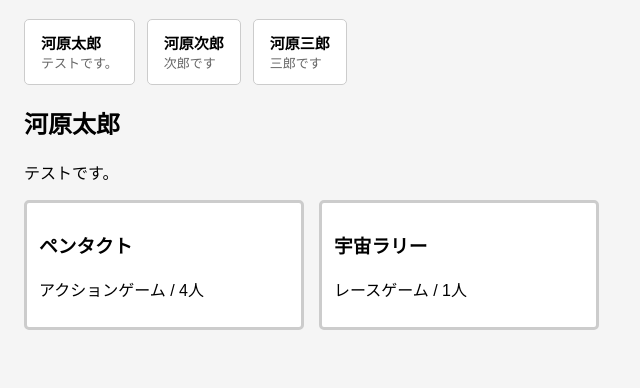
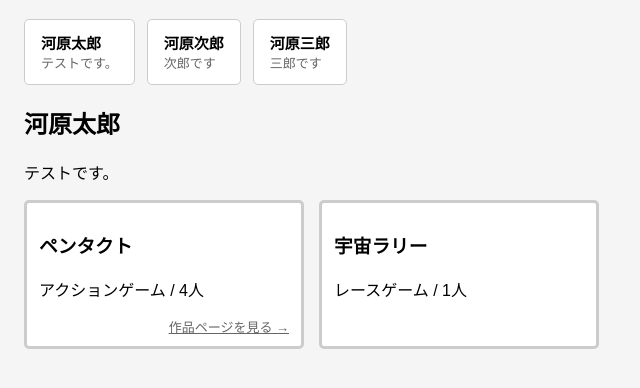
Before and after one commit to IzumidaKiryu/kawahara-28-portfolio, a website built with Vite: page index.html in a window 1280 px wide. Shown: the part 94-482 px from the top of the page, without its empty margins (0-640 px from the left). Built offline with nearby package versions, Linux system fonts and the light colour scheme.

Commit message:
URL がある作品カードに「作品ページを見る」リンクを追加

```diff
--- a/src/data.ts
+++ b/src/data.ts
@@ -10,7 +10,7 @@ export const work1: Work = {
  title: "ペンタクト",
  genre: "アクションゲーム",
  producersNumber: 4,
-  playUrl: "https://example.com/pentact",
+  playUrl: "https://miyosisouta.github.io/ProjectGB-Portfolio.github.io/",
 };
 export const work2: Work = {
   title: "宇宙ラリー",
--- a/src/main.ts
+++ b/src/main.ts
@@ -51,10 +51,18 @@ function showDetail(member: Member){
 
     // ゲーム作品のカード一覧
     const gameWorkHtml = member.gameworks.map((gameWork) =>             // 複数の作品を一つずつ
-        `<div class="work-card">
-            <h3>${gameWork.title}</h3>
-            <p>${gameWork.genre} / ${gameWork.producersNumber}人</p>
-        </div>`
+        gameWork.playUrl
+        // URLがあるなら
+        ? `<a class="work-card" href="${gameWork.playUrl}" target="_blank" rel="noopener noreferrer">
+           <h3>${gameWork.title}</h3>
+           <p>${gameWork.genre} / ${gameWork.producersNumber}人</p>
+           <span class="work-link">作品ページを見る →</span>
+           </a>`
+        // URLがないなら
+        : `<div class="work-card">
+           <h3>${gameWork.title}</h3>
+           <p>${gameWork.genre} / ${gameWork.producersNumber}人</p>
+           </div>`
     )
     .join(""); // 1つの文字列に変換
 
--- a/src/style.css
+++ b/src/style.css
@@ -18,6 +18,8 @@ body {
   padding: 12px 16px;
   text-align: left;
   cursor: pointer;
+  color: inherit;
+  text-decoration: nore;
 }
 
 .name {
@@ -45,5 +47,15 @@ body {
   padding: 10px 12px;
   width: 250px;
   height: auto;
-  cursor: pointer;
+  color: inherit;          /* 文字の色を周りと同じにする（紫をやめる） */
+  text-decoration: none;   /* 下線を消す */
 }
+
+.work-link {
+  display: block;
+  text-align: right;
+  text-decoration: underline;
+  margin-top: 6px;
+  font-size: 13px;
+  color: #666;
+}
```
